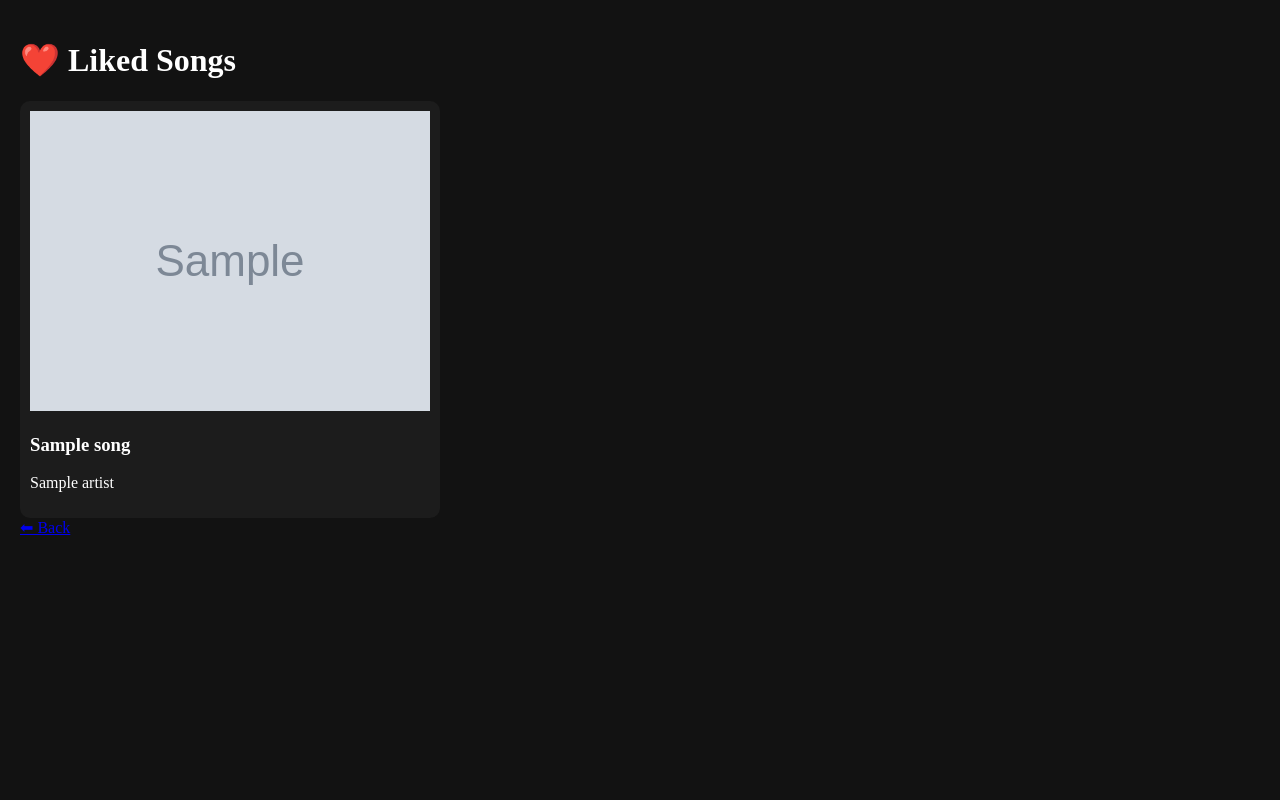
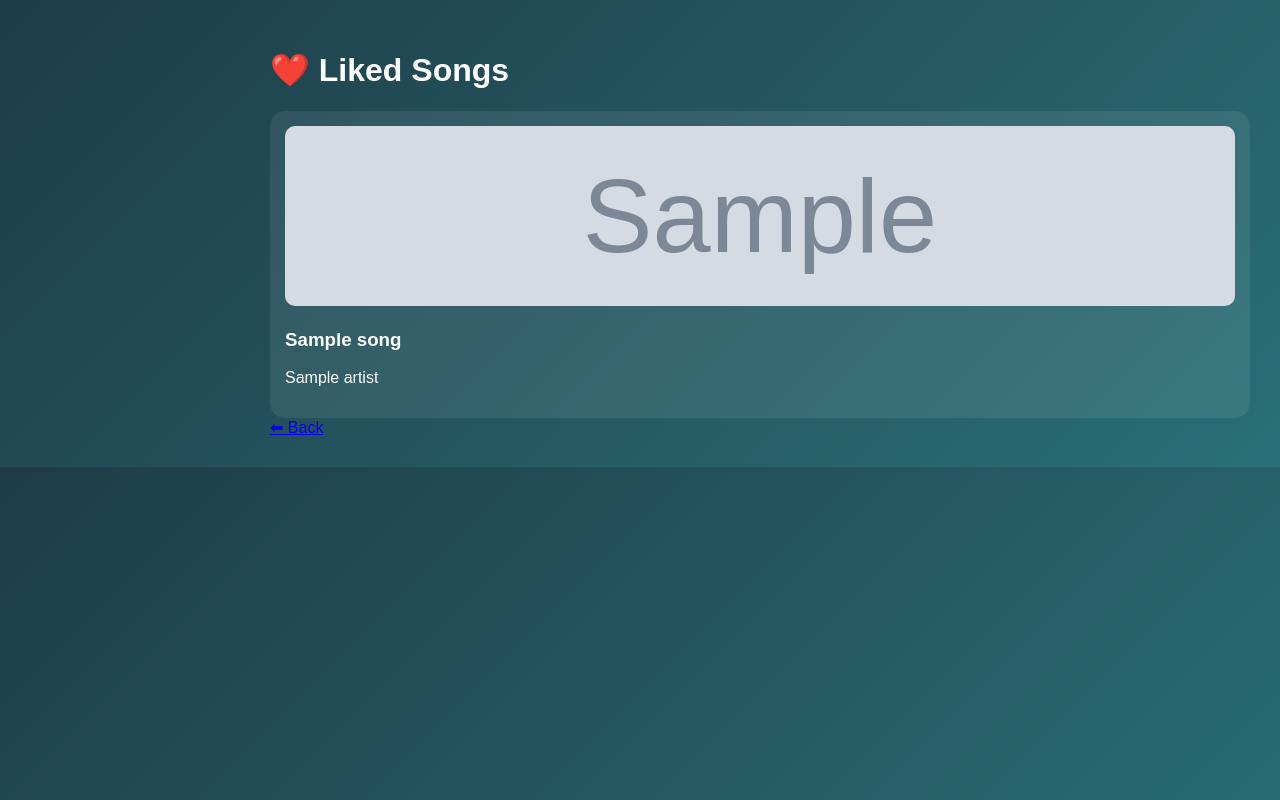
Before and after one commit to Swaliha-jamadar-070/Music-Recommender-System, a Flask app: template templates/liked.html in a window 1280 px wide. Run offline with Flask 3, Linux system fonts and the light colour scheme; the template is opened without the code that fills it: most values are stand-ins (such as "Sample title", 1, 10 or a date in 2020); grey boxes marked "Sample" are stand-in pictures; some libraries are stand-ins or nearby versions.

Commit message:
Update style.css

```diff
--- a/static/style.css
+++ b/static/style.css
@@ -1,55 +1,116 @@
-body{
-    margin:0;
-    font-family:Poppins;
-    background:#121212;
-    color:white;
-    display:flex;
+body {
+    margin: 0;
+    font-family: 'Poppins', sans-serif;
+    background: linear-gradient(135deg, #1e3c48, #2a6f77);
+    color: white;
+    overflow-y: auto;
 }
 
-.sidebar{
-    width:200px;
-    background:black;
-    padding:20px;
+/* Sidebar */
+.sidebar {
+    position: fixed;
+    width: 220px;
+    height: 100%;
+    background: #0b1a1f;
+    padding: 20px;
 }
 
-.sidebar a{
-    display:block;
-    color:white;
-    margin:10px 0;
+.sidebar h2 {
+    margin-bottom: 30px;
 }
 
-.main{
-    flex:1;
-    padding:20px;
+.sidebar a {
+    display: block;
+    color: white;
+    text-decoration: none;
+    margin: 15px 0;
 }
 
-.row{
-    display:flex;
-    gap:20px;
-    overflow-x:auto;
+/* Main */
+.main {
+    margin-left: 240px;
+    padding: 30px;
 }
 
-.card{
-    min-width:200px;
-    background:#1c1c1c;
-    padding:10px;
-    border-radius:10px;
-    cursor:pointer;
+/* Search Bar */
+.search-bar {
+    display: flex;
+    justify-content: center;
+    margin-bottom: 30px;
 }
 
-.card img{
-    width:100%;
+.search-bar input {
+    width: 400px;
+    padding: 15px;
+    border-radius: 50px;
+    border: none;
+    outline: none;
+    font-size: 16px;
 }
 
-.player{
-    position:fixed;
-    bottom:0;
-    width:100%;
-    background:#000;
-    padding:10px;
+.search-bar button {
+    margin-left: 10px;
+    padding: 15px 25px;
+    border-radius: 50px;
+    border: none;
+    background: #1db954;
+    color: white;
+    cursor: pointer;
 }
 
-.login{
-    margin:auto;
-    margin-top:200px;
+/* Section */
+.section {
+    margin-top: 30px;
 }
+
+.section h2 {
+    margin-bottom: 15px;
+}
+
+/* Horizontal Scroll */
+.scroll-container {
+    display: flex;
+    overflow-x: auto;
+    gap: 20px;
+    padding-bottom: 10px;
+}
+
+.scroll-container::-webkit-scrollbar {
+    height: 6px;
+}
+
+.scroll-container::-webkit-scrollbar-thumb {
+    background: #1db954;
+    border-radius: 10px;
+}
+
+/* Cards */
+.card {
+    min-width: 180px;
+    background: rgba(255,255,255,0.08);
+    border-radius: 15px;
+    padding: 15px;
+    transition: 0.3s;
+}
+
+.card:hover {
+    transform: scale(1.05);
+}
+
+/* SAME SIZE IMAGES */
+.card img {
+    width: 100%;
+    height: 180px;
+    object-fit: cover;
+    border-radius: 10px;
+}
+
+/* Player */
+.player {
+    position: fixed;
+    bottom: 0;
+    left: 240px;
+    right: 0;
+    background: #111;
+    padding: 10px;
+}
```
